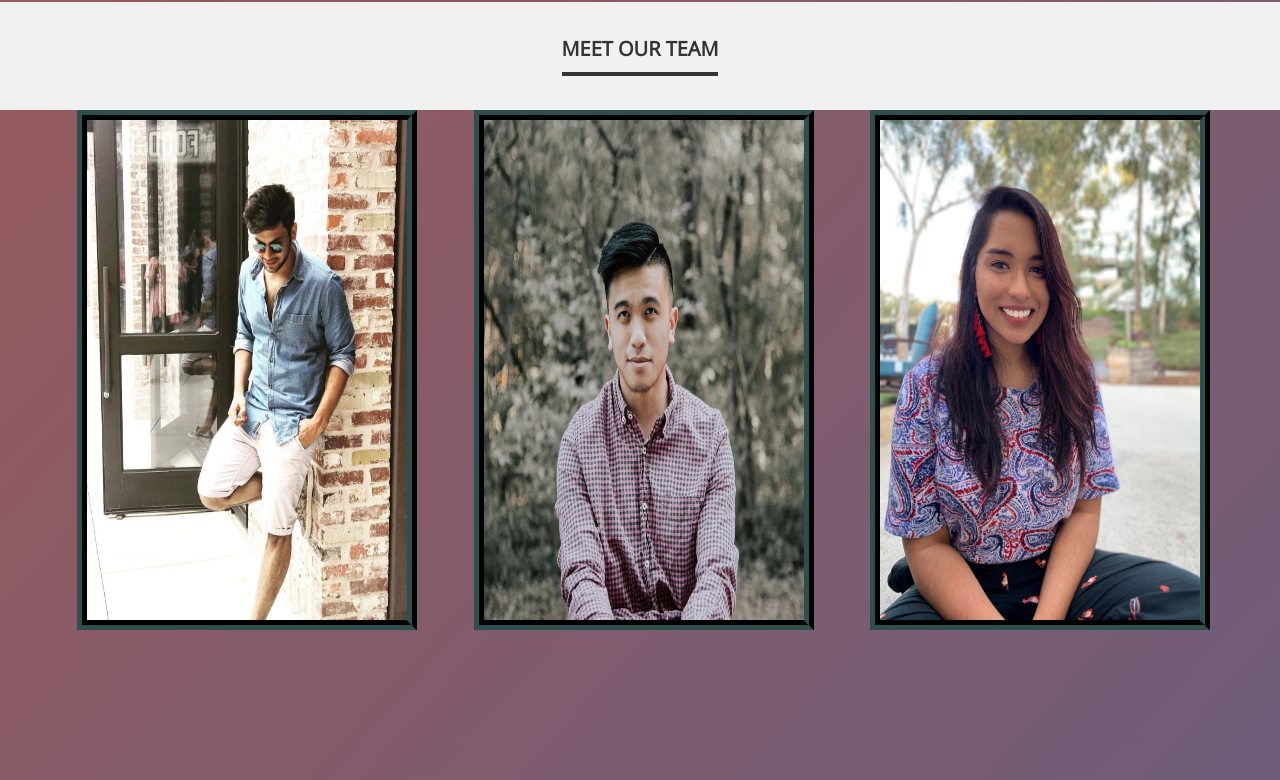
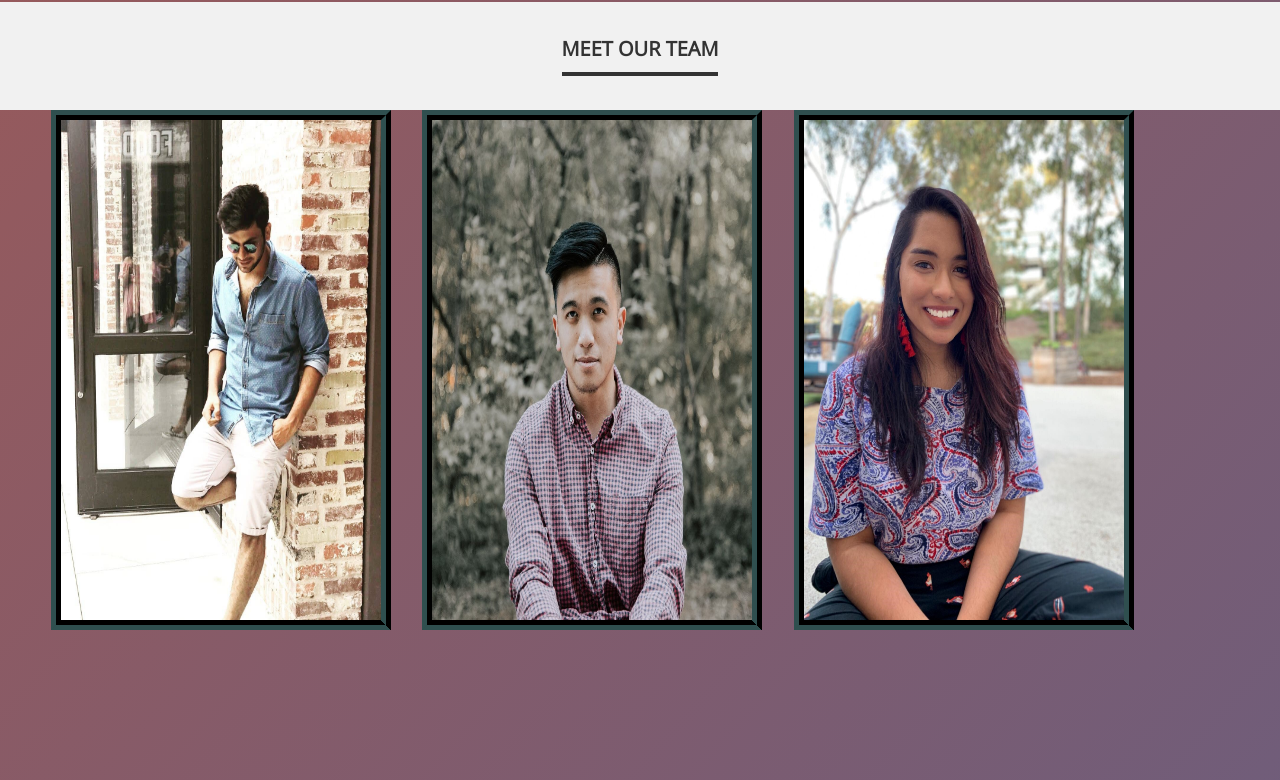
Before and after one commit to rrohit1/meettheteam.github.io, a plain HTML site: page index.html in a window 1280 px wide. Shown: the part 20-800 px from the top of the page. Drawn offline with nearby package versions, Linux system fonts and the light colour scheme.

Commit message:
Update style.css

```diff
--- a/style.css
+++ b/style.css
@@ -55,8 +55,8 @@ body
     display: inline-block;
     position: relative;
     width:  25%;
-    margin-left: 6%;
-    height: 780px;
+    margin-left: 4%;
+    height: 800px;
     float: left;
 }
 
```
